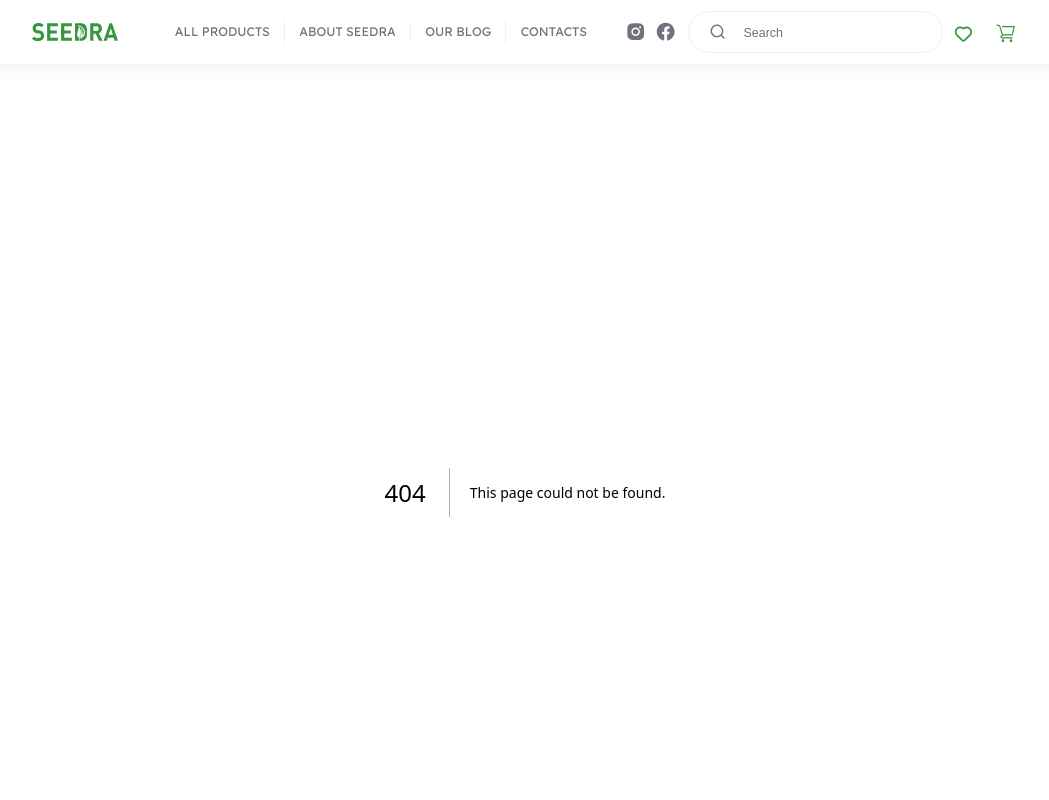
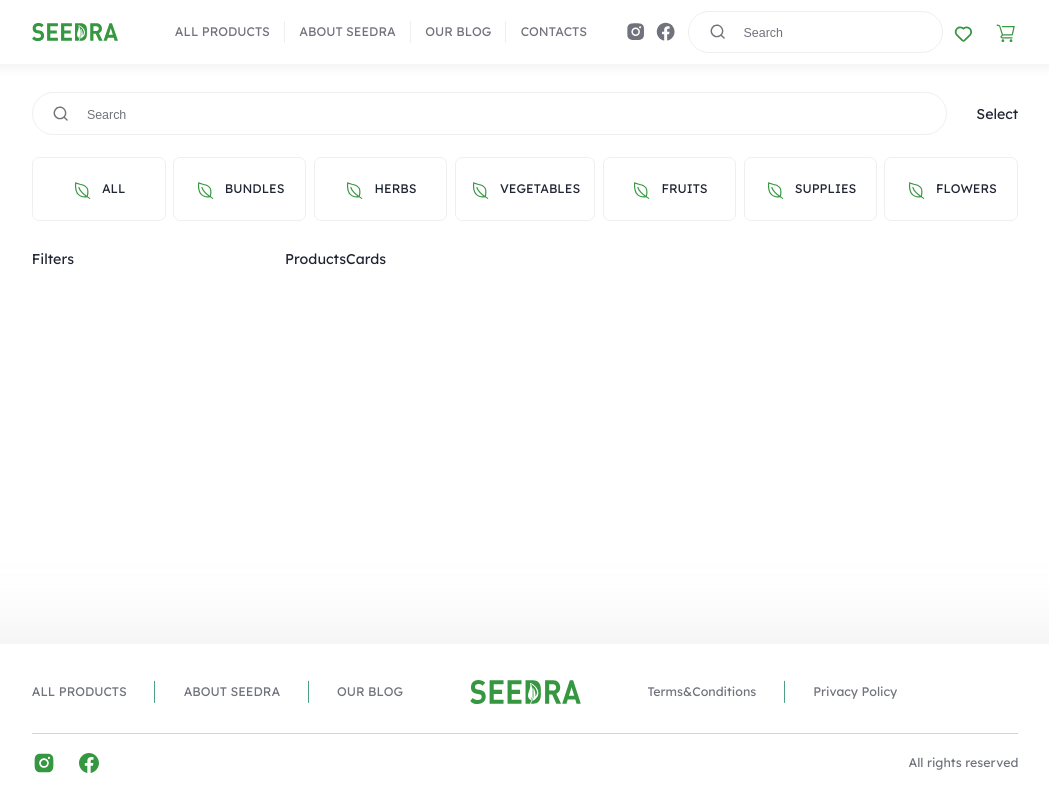
Before and after one commit to kolchinanyajs/seedra, a Next.js app: page /products in a window 1280 px wide. Before the commit this address had no page. Shown: the top 800 px of the page, without its empty margins (115-1164 px from the left). Built offline with nearby package versions, Linux system fonts and the light colour scheme.

Commit message:
Add grid for all products

```diff
--- /dev/null
+++ b/src/app/products/page.tsx
@@ -0,0 +1,15 @@
+import Categories from "@/components/Categories";
+import Container from "@/components/Container";
+import ProductsGrid from "@/components/ProductsGrid";
+import ProductsNavigation from "@/components/ProductsNavigation";
+import React from "react";
+
+export default function Products() {
+  return (
+    <Container>
+      <ProductsNavigation />
+      <Categories />
+      <ProductsGrid />
+    </Container>
+  );
+}
--- /dev/null
+++ b/src/components/Filters/index.tsx
@@ -0,0 +1,7 @@
+import React from "react";
+
+const Filters = () => {
+  return <div>Filters</div>;
+};
+
+export default Filters;
--- a/src/components/Footer/page.module.scss
+++ b/src/components/Footer/page.module.scss
@@ -4,6 +4,7 @@
   min-height: rem(172);
   padding-top: rem(41);
   padding-bottom: rem(28);
+  margin-top: auto;
   @media (max-width: $tablet) {
     padding-top: rem(36);
     padding-bottom: rem(20);
--- /dev/null
+++ b/src/components/ProductsCards/index.tsx
@@ -0,0 +1,9 @@
+import React from "react";
+
+import styles from "./page.module.scss";
+
+const ProductsCards = () => {
+  return <div className={styles["products-cards"]}>ProductsCards</div>;
+};
+
+export default ProductsCards;
--- /dev/null
+++ b/src/components/ProductsGrid/index.tsx
@@ -0,0 +1,16 @@
+import React from "react";
+import Filters from "../Filters";
+import ProductsCards from "../ProductsCards";
+
+import styles from "./page.module.scss";
+
+const ProductsGrid = () => {
+  return (
+    <div className={styles["products-grid"]}>
+      <Filters />
+      <ProductsCards />
+    </div>
+  );
+};
+
+export default ProductsGrid;
--- /dev/null
+++ b/src/components/ProductsGrid/page.module.scss
@@ -0,0 +1,5 @@
+.products-grid {
+  display: grid;
+  gap: rem(32);
+  grid-template-columns: rem(253) 1fr;
+}
--- /dev/null
+++ b/src/components/ProductsNavigation/index.tsx
@@ -0,0 +1,15 @@
+import React from "react";
+import Search from "../Search";
+
+import styles from "./page.module.scss";
+
+const ProductsNavigation = () => {
+  return (
+    <div className={styles["products-navigation"]}>
+      <Search />
+      <>Select</>
+    </div>
+  );
+};
+
+export default ProductsNavigation;
--- /dev/null
+++ b/src/components/ProductsNavigation/page.module.scss
@@ -0,0 +1,6 @@
+.products-navigation {
+  display: flex;
+  align-items: center;
+  gap: rem(20);
+  margin-bottom: rem(25);
+}
--- a/src/styles/reset.scss
+++ b/src/styles/reset.scss
@@ -3,6 +3,11 @@
   margin: 0;
   box-sizing: border-box;
   -webkit-tap-highlight-color: rgba(0, 0, 0, 0);
+}
+
+html,
+body {
+  height: 100%;
 }
 
 html {
@@ -25,6 +30,8 @@ body {
   line-height: var(--default-line-height);
   font-weight: var(--default-font-weight);
   color: var(--text-primary);
+  display: flex;
+  flex-direction: column;
 }
 
 ul {
```
Also changed, not shown: src/components/ProductsCards/page.module.scss (added).
